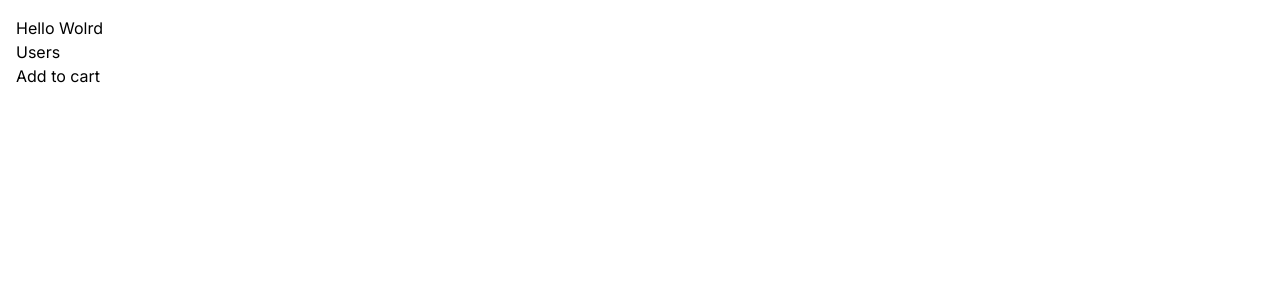
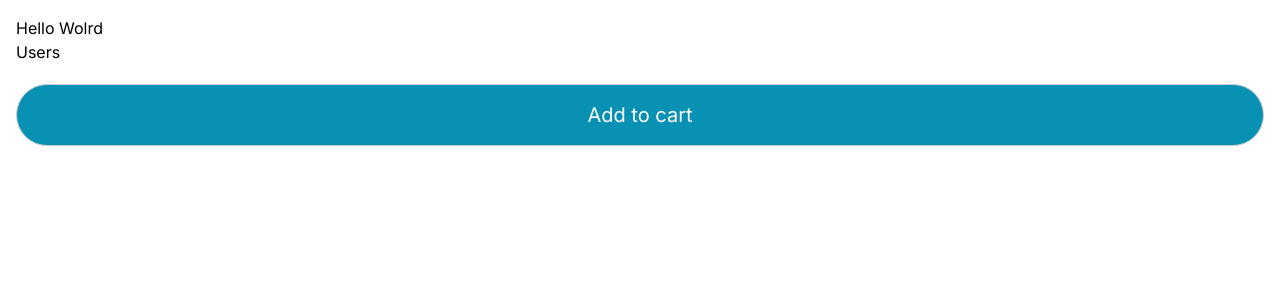
Before and after one commit to jayzedx/next-learning-p2, a Next.js app: page / in a window 1280 px wide. Shown: the top 300 px of the page. Built offline with nearby package versions, Linux system fonts and the light colour scheme.

Commit message:
tailwind and global/module css

```diff
--- a/app/components/ProductCard.tsx
+++ /dev/null
@@ -1,11 +0,0 @@
-import React from "react";
-import AddToCart from "./AddToCart";
-const ProductCard = () => {
-  return (
-    <div>
-      <AddToCart />
-    </div>
-  );
-};
-
-export default ProductCard;
--- /dev/null
+++ b/app/components/ProductCard/ProductCard.module.css
@@ -0,0 +1,4 @@
+.card {
+  padding: 1rem;
+  border: 1px solid #ccc;
+}
--- /dev/null
+++ b/app/components/ProductCard/ProductCard.tsx
@@ -0,0 +1,15 @@
+import React from 'react';
+import styles from './ProductCard.module.css';
+import AddToCart from '../AddToCart';
+
+const ProductCard = () => {
+  return (
+    <div
+      className={`${styles.card} p-5 my-5  cursor-pointer text-center text-white text-xl rounded-full bg-cyan-600 hover:bg-cyan-800`}
+    >
+      <AddToCart />
+    </div>
+  );
+};
+
+export default ProductCard;
--- a/app/globals.css
+++ b/app/globals.css
@@ -4,15 +4,11 @@
 
 :root {
   --foreground-rgb: 0, 0, 0;
-  --background-start-rgb: 214, 219, 220;
-  --background-end-rgb: 255, 255, 255;
 }
 
 @media (prefers-color-scheme: dark) {
   :root {
     --foreground-rgb: 255, 255, 255;
-    --background-start-rgb: 0, 0, 0;
-    --background-end-rgb: 0, 0, 0;
   }
 }
 
@@ -20,3 +16,7 @@ body {
   color: rgb(var(--foreground-rgb));
   padding: 1rem;
 }
+
+.user-list {
+  display: block;
+}
--- a/app/page.tsx
+++ b/app/page.tsx
@@ -1,6 +1,6 @@
-import Image from "next/image";
-import Link from "next/link";
-import ProductCard from "./components/ProductCard";
+import Image from 'next/image';
+import Link from 'next/link';
+import ProductCard from './components/ProductCard/ProductCard';
 
 export default function Home() {
   return (
```
